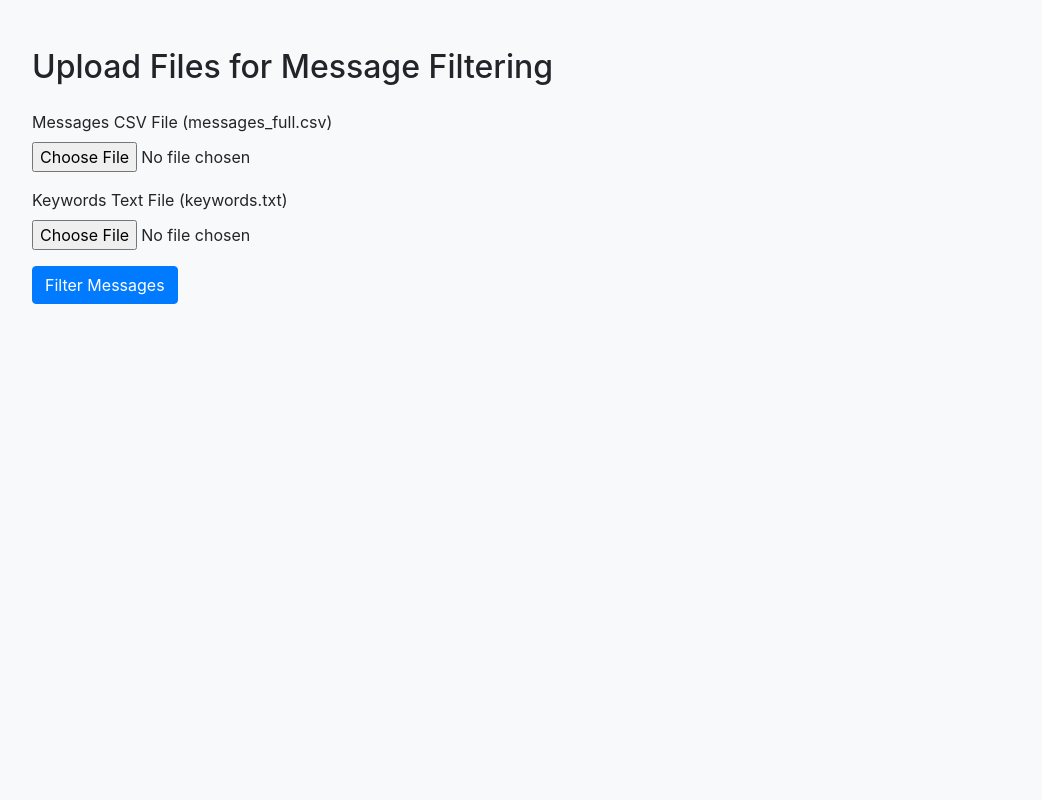
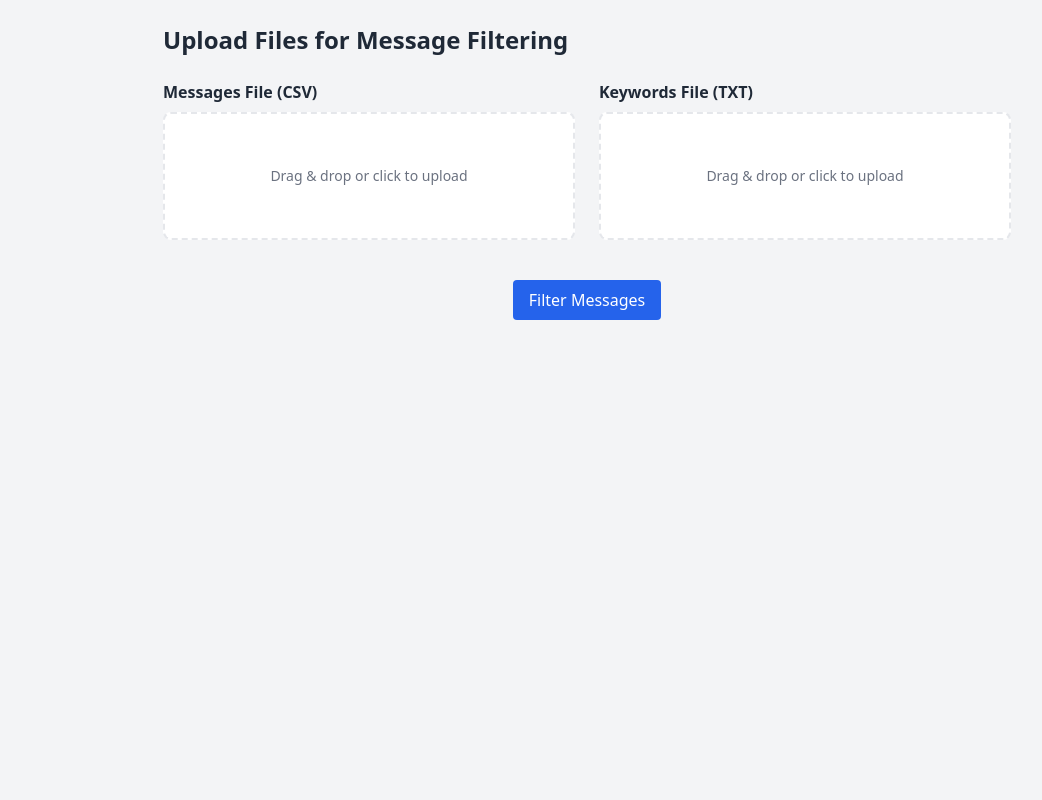
Before and after one commit to mario-ruoff/telegram-message-reader, a Flask app: page / in a window 1280 px wide. Shown: the whole page, without its empty margins (53-1095 px from the left). Run offline with Flask 3, Linux system fonts and the light colour scheme; some libraries are stand-ins or nearby versions.

Commit message:
Add ui improvement

```diff
--- a/app.py
+++ b/app.py
@@ -1,6 +1,5 @@
 from flask import Flask, render_template, request, redirect, url_for, send_file, flash
 import pandas as pd
-import io
 import os
 
 app = Flask(__name__)
@@ -8,44 +7,44 @@ app.secret_key = "secret-key"  # Replace with a secure key in production
 
 FILTERED_CSV = "messages_filtered.csv"
 
-@app.route('/')
+@app.route('/', methods=['GET', 'POST'])
 def index():
-    return render_template('index.html')
+    table_html = None
+    download_link = None
 
-@app.route('/upload', methods=['POST'])
-def upload():
-    if 'messages_file' not in request.files or 'keywords_file' not in request.files:
-        flash("Both files are required.")
-        return redirect(url_for('index'))
+    if request.method == 'POST':
+        if 'messages_file' not in request.files or 'keywords_file' not in request.files:
+            flash("Both files are required.")
+            return render_template('index.html')
 
-    messages_file = request.files['messages_file']
-    keywords_file = request.files['keywords_file']
+        messages_file = request.files['messages_file']
+        keywords_file = request.files['keywords_file']
 
-    if messages_file.filename == '' or keywords_file.filename == '':
-        flash("No file selected.")
-        return redirect(url_for('index'))
+        if messages_file.filename == '' or keywords_file.filename == '':
+            flash("No file selected.")
+            return render_template('index.html')
 
-    try:
-        # Read CSV file
-        df = pd.read_csv(messages_file)
+        try:
+            # Read CSV file
+            df = pd.read_csv(messages_file)
 
-        # Read keywords file and strip newlines
-        keywords = [line.decode('utf-8').strip() for line in keywords_file.readlines() if line.strip()]
+            # Read keywords file and strip newlines
+            keywords = [line.decode('utf-8').strip() for line in keywords_file.readlines() if line.strip()]
 
-        # Filter DataFrame where 'message' column contains any keyword (case-insensitive)
-        pattern = '|'.join(keywords)
-        filtered_df = df[df['message'].str.contains(pattern, case=False, na=False)]
+            # Filter DataFrame where 'message' column contains any keyword (case-insensitive)
+            pattern = '|'.join(keywords)
+            filtered_df = df[df['message'].str.contains(pattern, case=False, na=False)]
 
-        # Save the filtered DataFrame to a CSV file on disk
-        filtered_df.to_csv(FILTERED_CSV, index=False)
+            # Save the filtered DataFrame to a CSV file on disk
+            filtered_df.to_csv(FILTERED_CSV, index=False)
 
-        # Convert DataFrame to HTML table with Bootstrap styling
-        table_html = filtered_df.to_html(classes='table table-striped', index=False, border=0)
+            # Convert DataFrame to HTML table with Bootstrap styling
+            table_html = filtered_df.to_html(classes='table table-striped', index=False, border=0)
+            download_link = url_for('download')
+        except Exception as e:
+            flash("Error processing files: " + str(e))
 
-        return render_template('results.html', table_html=table_html, download_link=url_for('download'))
-    except Exception as e:
-        flash("Error processing files: " + str(e))
-        return redirect(url_for('index'))
+    return render_template('index.html', table_html=table_html, download_link=download_link)
 
 @app.route('/download')
 def download():
--- a/templates/index.html
+++ b/templates/index.html
@@ -1,33 +1,76 @@
 <!DOCTYPE html>
 <html lang="en">
 <head>
-    <meta charset="UTF-8">
-    <title>Message Filter Upload</title>
-    <link rel="stylesheet" href="https://stackpath.bootstrapcdn.com/bootstrap/4.5.0/css/bootstrap.min.css">
+  <meta charset="UTF-8">
+  <title>Message Filter Upload</title>
+  <script src="https://cdn.tailwindcss.com"></script>
 </head>
-<body class="bg-light">
-<div class="container mt-5">
-    <h2 class="mb-4">Upload Files for Message Filtering</h2>
+<body class="bg-gray-100 min-h-screen text-gray-800">
+  <div class="max-w-4xl mx-auto p-6">
+    <h2 class="text-2xl font-bold mb-6">Upload Files for Message Filtering</h2>
     {% with messages = get_flashed_messages() %}
       {% if messages %}
-        <div class="alert alert-danger">
+        <div class="bg-red-100 text-red-700 p-4 mb-4 rounded">
           {% for message in messages %}
             <p>{{ message }}</p>
           {% endfor %}
         </div>
       {% endif %}
     {% endwith %}
-    <form action="{{ url_for('upload') }}" method="post" enctype="multipart/form-data">
-        <div class="form-group">
-            <label for="messages_file">Messages CSV File (messages_full.csv)</label>
-            <input type="file" name="messages_file" id="messages_file" class="form-control-file" required>
+
+    <form action="{{ url_for('index') }}" method="post" enctype="multipart/form-data" class="space-y-6">
+      <div class="grid grid-cols-1 md:grid-cols-2 gap-6">
+        <!-- Messages File -->
+        <div>
+          <label for="messages_file" class="block font-semibold mb-2">Messages File (CSV)</label>
+          <label for="messages_file" class="flex flex-col items-center justify-center w-full h-32 border-2 border-dashed rounded-lg cursor-pointer hover:border-blue-500 bg-white text-gray-500 text-center" id="messagesLabel">
+            <span class="text-sm">Drag & drop or click to upload</span>
+            <input id="messages_file" name="messages_file" type="file" accept=".csv" required class="hidden" />
+          </label>
         </div>
-        <div class="form-group">
-            <label for="keywords_file">Keywords Text File (keywords.txt)</label>
-            <input type="file" name="keywords_file" id="keywords_file" class="form-control-file" required>
+
+        <!-- Keywords File -->
+        <div>
+          <label for="keywords_file" class="block font-semibold mb-2">Keywords File (TXT)</label>
+          <label for="keywords_file" class="flex flex-col items-center justify-center w-full h-32 border-2 border-dashed rounded-lg cursor-pointer hover:border-blue-500 bg-white text-gray-500 text-center" id="keywordsLabel">
+            <span class="text-sm">Drag & drop or click to upload</span>
+            <input id="keywords_file" name="keywords_file" type="file" accept=".txt" required class="hidden" />
+          </label>
         </div>
-        <button type="submit" class="btn btn-primary">Filter Messages</button>
+      </div>
+
+      <div class="flex justify-center">
+        <button type="submit" class="mt-4 bg-blue-600 text-white px-4 py-2 rounded hover:bg-blue-700">
+          Filter Messages
+        </button>
+      </div>
     </form>
-</div>
+
+    {% if table_html %}
+      <hr class="my-6">
+      <h3 class="text-xl font-semibold mb-4 flex justify-between items-center">
+        Filtered Messages
+        {% if download_link %}
+          <a href="{{ download_link }}" class="bg-green-600 text-white text-sm px-4 py-2 rounded hover:bg-green-700">
+            Download CSV File
+          </a>
+        {% endif %}
+      </h3>
+      <div class="overflow-x-auto bg-white shadow rounded p-4">
+        {{ table_html|safe }}
+      </div>
+    {% endif %}
+  </div>
+
+  <!-- Inline JavaScript to update file upload labels -->
+  <script>
+    // Update label text with the selected file name
+    document.querySelectorAll('input[type="file"]').forEach(input => {
+      input.addEventListener('change', function() {
+        const fileName = this.files && this.files.length > 0 ? this.files[0].name : "Drag & drop or click to upload";
+        this.parentElement.querySelector('span').textContent = fileName;
+      });
+    });
+  </script>
 </body>
 </html>
```
Also changed, not shown: templates/results.html (deleted, +0 -18 lines).
